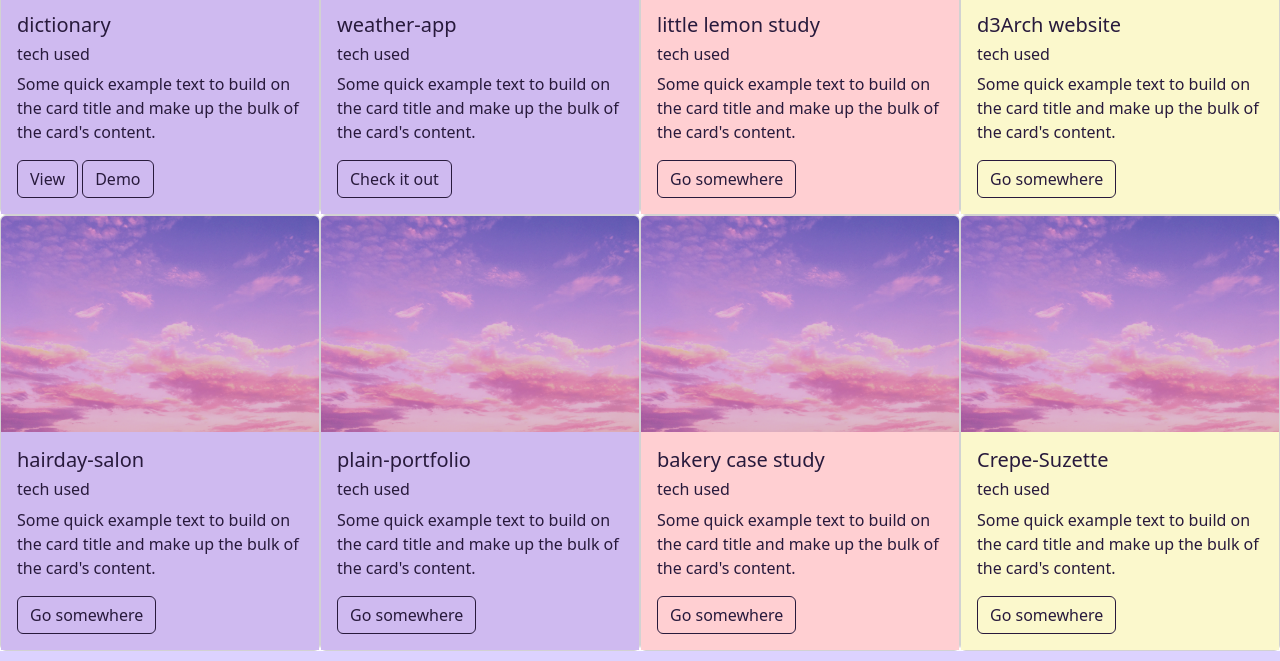
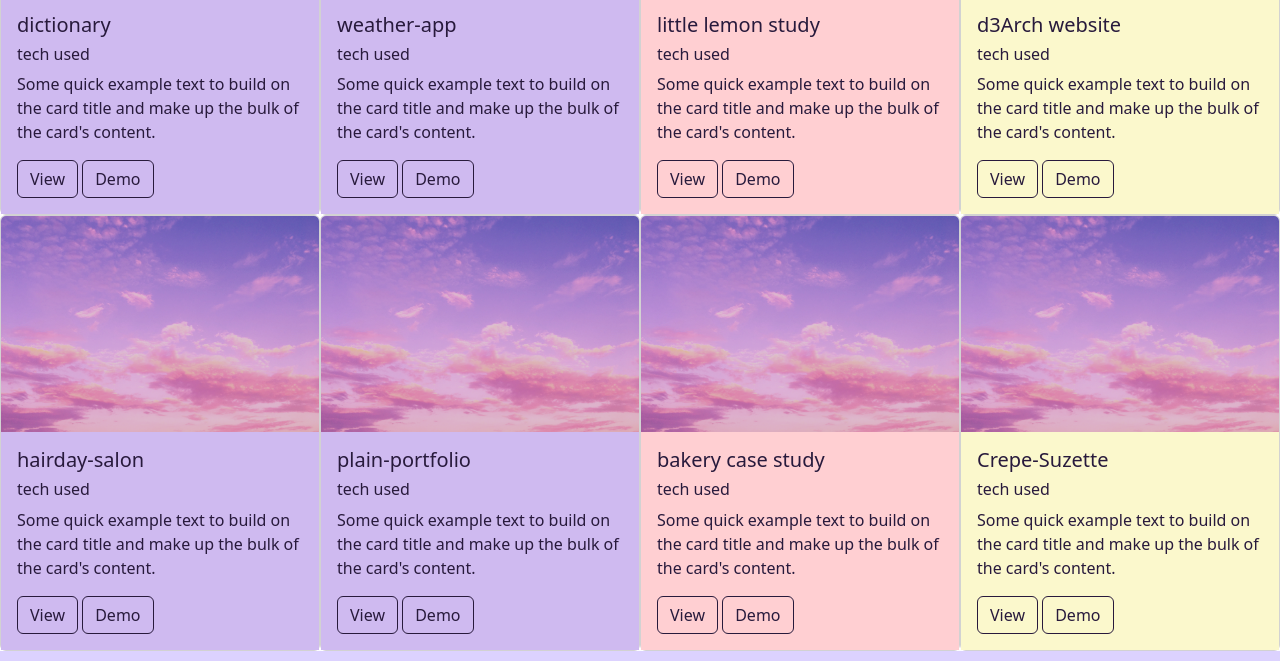
Before and after one commit to SuzetteSa/suzettesamm.com, a website: page index.html in a window 1280 px wide. Shown: the part 1557-2218 px from the top of the page. Drawn offline with nearby package versions, Linux system fonts and the light colour scheme.

Commit message:
changed button

```diff
--- a/index.html
+++ b/index.html
@@ -218,7 +218,17 @@
                 Some quick example text to build on the card title and make up
                 the bulk of the card's content.
               </p>
-              <a href="#" class="btn btn-primary">Go somewhere</a>
+               <a
+                href="https://fluffy-fenglisu-ce59bf.netlify.app/"
+                class="btn btn-primary"
+                >View</a
+              >
+
+              <a
+                href="src/sample-mp4-file-small.mp4"
+                class="btn btn-primary"
+                >Demo</a
+              >
             </div>
           </div>
 
@@ -231,10 +241,16 @@
                 Some quick example text to build on the card title and make up
                 the bulk of the card's content.
               </p>
+               <a
+                href="https://fluffy-fenglisu-ce59bf.netlify.app/"
+                class="btn btn-primary"
+                >View</a
+              >
+
               <a
-                href="https://amazing-mousse-ea3e7a.netlify.app/"
+                href="src/sample-mp4-file-small.mp4"
                 class="btn btn-primary"
-                >Check it out</a
+                >Demo</a
               >
             </div>
           </div>
@@ -248,10 +264,16 @@
                 Some quick example text to build on the card title and make up
                 the bulk of the card's content.
               </p>
+               <a
+                href="https://fluffy-fenglisu-ce59bf.netlify.app/"
+                class="btn btn-primary"
+                >View</a
+              >
+
               <a
-                href="https://pedantic-aryabhata-157808.netlify.app/"
+                href="src/sample-mp4-file-small.mp4"
                 class="btn btn-primary"
-                >Go somewhere</a
+                >Demo</a
               >
             </div>
           </div>
@@ -265,7 +287,17 @@
                 Some quick example text to build on the card title and make up
                 the bulk of the card's content.
               </p>
-              <a href="#" class="btn btn-primary">Go somewhere</a>
+               <a
+                href="https://fluffy-fenglisu-ce59bf.netlify.app/"
+                class="btn btn-primary"
+                >View</a
+              >
+
+              <a
+                href="src/sample-mp4-file-small.mp4"
+                class="btn btn-primary"
+                >Demo</a
+              >
             </div>
           </div>
 
@@ -278,7 +310,17 @@
                 Some quick example text to build on the card title and make up
                 the bulk of the card's content.
               </p>
-              <a href="#" class="btn btn-primary">Go somewhere</a>
+              <a
+                href="https://fluffy-fenglisu-ce59bf.netlify.app/"
+                class="btn btn-primary"
+                >View</a
+              >
+
+              <a
+                href="src/sample-mp4-file-small.mp4"
+                class="btn btn-primary"
+                >Demo</a
+              >
             </div>
           </div>
 
@@ -291,7 +333,17 @@
                 Some quick example text to build on the card title and make up
                 the bulk of the card's content.
               </p>
-              <a href="#" class="btn btn-primary">Go somewhere</a>
+              <a
+                href="https://fluffy-fenglisu-ce59bf.netlify.app/"
+                class="btn btn-primary"
+                >View</a
+              >
+
+              <a
+                href="src/sample-mp4-file-small.mp4"
+                class="btn btn-primary"
+                >Demo</a
+              >
             </div>
           </div>
 
@@ -304,7 +356,17 @@
                 Some quick example text to build on the card title and make up
                 the bulk of the card's content.
               </p>
-              <a href="#" class="btn btn-primary">Go somewhere</a>
+              <a
+                href="https://fluffy-fenglisu-ce59bf.netlify.app/"
+                class="btn btn-primary"
+                >View</a
+              >
+
+              <a
+                href="src/sample-mp4-file-small.mp4"
+                class="btn btn-primary"
+                >Demo</a
+              >
             </div>
           </div>
       </section>
```
